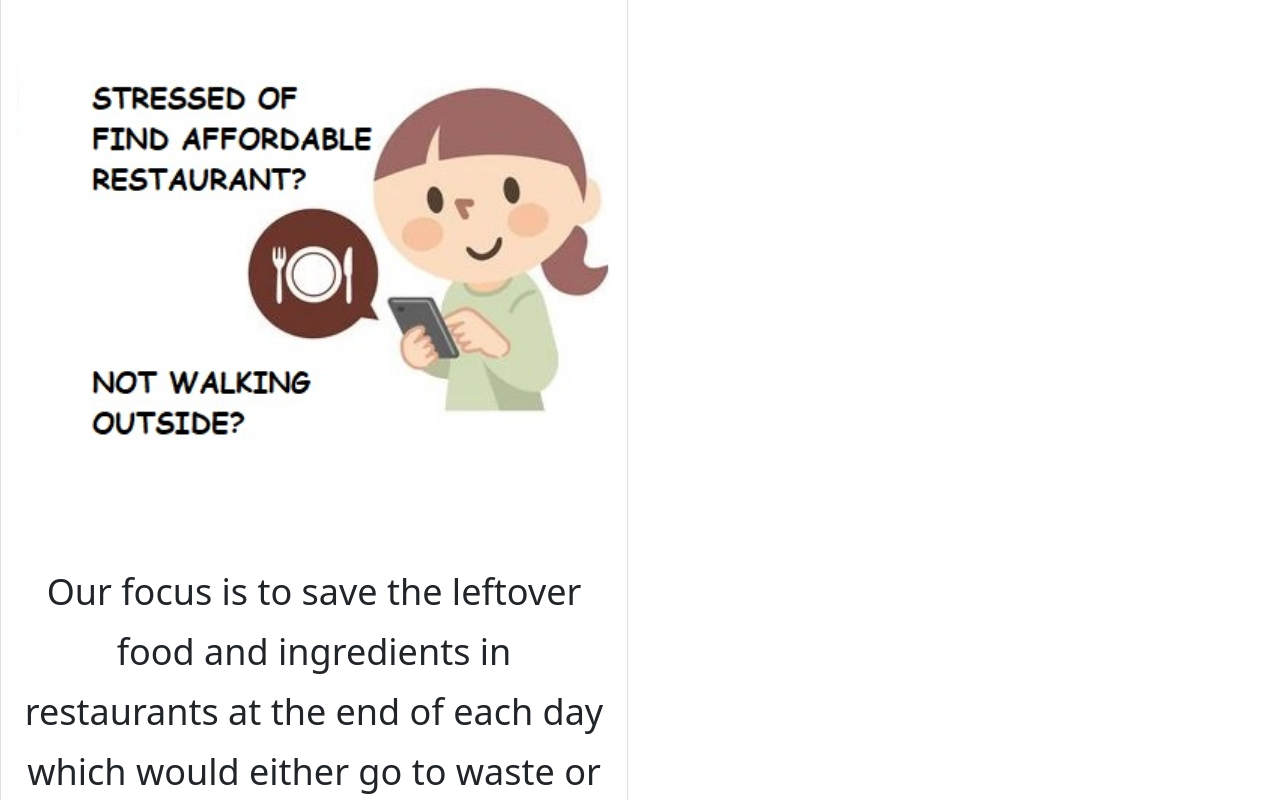
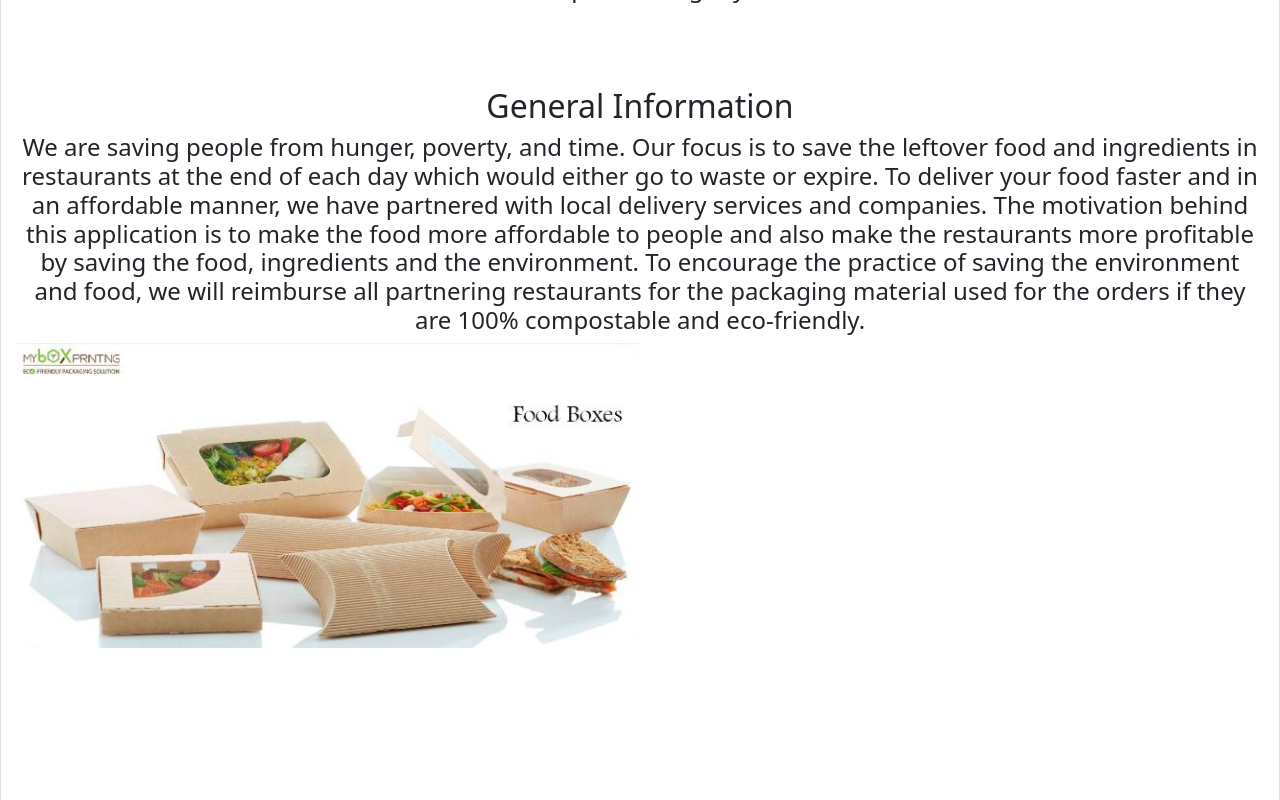
Before and after one commit to srinithi95/Foodpedia, a React (Create React App) app in the folder foodpedia/: page /about in a window 1280 px wide. Shown: the part 1560-2360 px from the top of the page. Built offline with nearby package versions, Linux system fonts and the light colour scheme; what google-maps-react would draw is missing.

Commit message:
I adjust the about page to center and fixed the font size.

```diff
--- a/foodpedia/src/components/About.js
+++ b/foodpedia/src/components/About.js
@@ -12,42 +12,45 @@ const About = () => {
 
 
 
-  <div class="col-sm-6" id="center">
-    <div class="card">
-      <div class="card-body">
+  <div class="col-sm-15" id="center">
+    <div class="card" >
+      <div class="card-body" >
       <h2>Mission Statement</h2>
-        <h5 class="left-text"> </h5>
+        <h5 class="left-text"  > </h5>
 
-        <div class="general">
+        <div class="general"  >
+          <h4>
         All of our members are senior students of San Francisco State univeristy.
         A food ordering and delivery application to save food, make it affordable to customers and profitable to restaurants.
         FoodPedia is a food ordering and delivery application which would help people to order food at a discounted price using
         an innovative idea. Our application focuses on saving the food and helping people utilize it, before it is wasted, at a much lower price.
          We partner with restaurants and they can list their leftover food menu items or ingredients at a lower rate than the competitors, without
          any additional fees, to save their food from going to waste.
-
+         </h4>
          <div class="right-picture" >
-         <img src ={smartphone} style={{ width: "100%"}}></img>
+         <img src ={smartphone} style={{ width: "50%"}}></img>
          </div>
-
+         <h4>
         <br></br>
         Our focus is to save the leftover food and ingredients in restaurants at the end of each day which would either go to waste or expire. For restaurants, it is
         extremely difficult to order the precise amount of food needed to satisfy demand on a weekly/ biweekly basis. Those restaurants can sell the leftover food or freshly prepared food with leftover ingredients at a discounted price using our application. The user can search and order food from all the nearby restaurants and specifically those that are partnered with us and provide food at discounted prices. The user can make use of various filters like cuisines, location and discounts. To deliver your food faster and in an affordable manner, we have partnered with local delivery services and companies. We use their portal to forward the delivery instructions and the delivery is fulfilled by the nearest driver in their database. Delivery costs are minimal depending on your location but will be waived if you are our Pro Member.The motivation behind this application is to make the food more affordable to people and also make the restaurants more profitable by saving the food, ingredients and the environment. All surplus meals bought through FoodPedia helps restaurants cut down on costs, gain exposure and compete with big restaurant chains. To encourage the practice of saving the environment and food, we will reimburse all partnering restaurants for the packaging material used for the orders if they are 100% compostable and eco-friendly. Just send us a receipt and we got you covered.
-
+        </h4>
         </div>
         <br></br>
         <p class="card-text"></p>
         <h2>General Information</h2>
         <div class="general">
+        <h4>
         We are saving people from hunger, poverty, and time.  Our focus is to save the leftover food and ingredients in restaurants
          at the end of each day which would either go to waste or expire. To deliver your food faster and in an affordable manner,
          we have partnered with local delivery services and companies. The motivation behind this application is to make the food more
           affordable to people and also make the restaurants more profitable by saving the food, ingredients and the environment.
           To encourage the practice of saving the environment and food, we will reimburse all partnering restaurants for the packaging
           material used for the orders if they are 100% compostable and eco-friendly.
+        </h4>
           </div>
           <div class="left-picture" >
-         <img src ={ecofriendly} style={{ width: "100%"}}></img>
+         <img src ={ecofriendly} style={{ width: "50%"}}></img>
          </div>
         <br></br>
         <br></br>
--- /dev/null
+++ b/foodpedia/src/components/about.css
@@ -0,0 +1,146 @@
+* {
+    box-sizing: border-box;
+  }
+
+  body {
+    font-family: Arial, Helvetica, sans-serif;
+  }
+
+  /* Float four columns side by side */
+  .column {
+    float: left;
+    width: 25%;
+    padding: 0 10px;
+  }
+
+  /* Remove extra left and right margins, due to padding */
+  .row {margin: 0 -5px;}
+
+  /* Clear floats after the columns */
+  .row:after {
+    content: "";
+    display: table;
+    clear: both;
+  }
+
+  /* Responsive columns */
+  @media screen and (max-width: 600px) {
+    .column {
+      width: 100%;
+      display: block;
+      margin-bottom: 20px;
+    }
+  }
+
+  /* Style the counter cards */
+  .card {
+    box-shadow: 0 4px 8px 0 rgba(0, 0, 0, 0.2);
+    padding: 16px;
+    text-align: center;
+    background-color: #f1f1f1;
+  }
+
+
+.filterDiv {
+  float: left;
+  background-color: #2196F3;
+  color: #ffffff;
+  width: 100px;
+  line-height: 100px;
+  text-align: center;
+  margin: 2px;
+  display: none;
+}
+
+.show {
+  display: block;
+}
+
+.container {
+  margin-top: 20px;
+  overflow: hidden;
+}
+
+/* Style the buttons */
+.btn {
+  border: none;
+  outline: none;
+  padding: 12px 16px;
+  background-color: #f1f1f1;
+  border: none;
+  cursor: pointer;
+}
+
+.btn:hover {
+  background-color: #ddd;
+}
+
+.btn.active {
+  background-color: #666;
+  color: white;
+}
+
+.button {
+  background-color: #4CAF50; /* Green */
+  border: none;
+  color: white;
+  padding: 15px 32px;
+  text-align: center;
+  text-decoration: none;
+  display: inline-block;
+  font-size: 16px;
+}
+
+.div1 {
+  float: left;
+}
+
+.div2 {
+  float:right;
+}
+
+.star {background-image: url(path);
+  background-repeat: no-repeat;
+  width: 10px;
+  height: 20px;}
+
+  .main-topic{
+    border:1px solid blue;
+  }
+  /** Clearfix **/
+  .main-topic::after{
+    content:"";
+    display:block;
+    clear:both;
+  }
+  .left-text{
+    width:50%;
+    float:left;
+  }
+  .right-picture{
+    float:right;
+    width:50%;
+
+  }
+  .right-picture img{
+    max-width:100%
+
+  }
+
+  .left-picture{
+    float:left;
+    width:50%;
+  }
+  .left-picture img{
+    max-width:100%
+  }
+
+  .general {
+font-size: 14px;
+outline: none;
+  }
+
+  #center {
+    width:1200px; margin:0 auto;
+    font-size: 10px !important;
+  }
```
